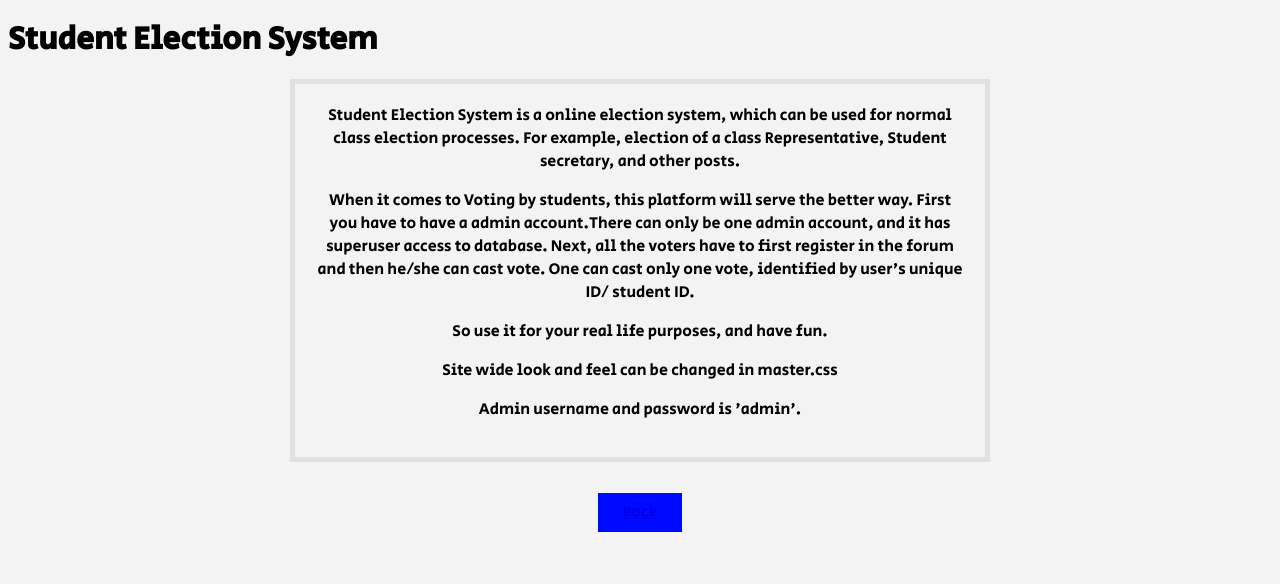
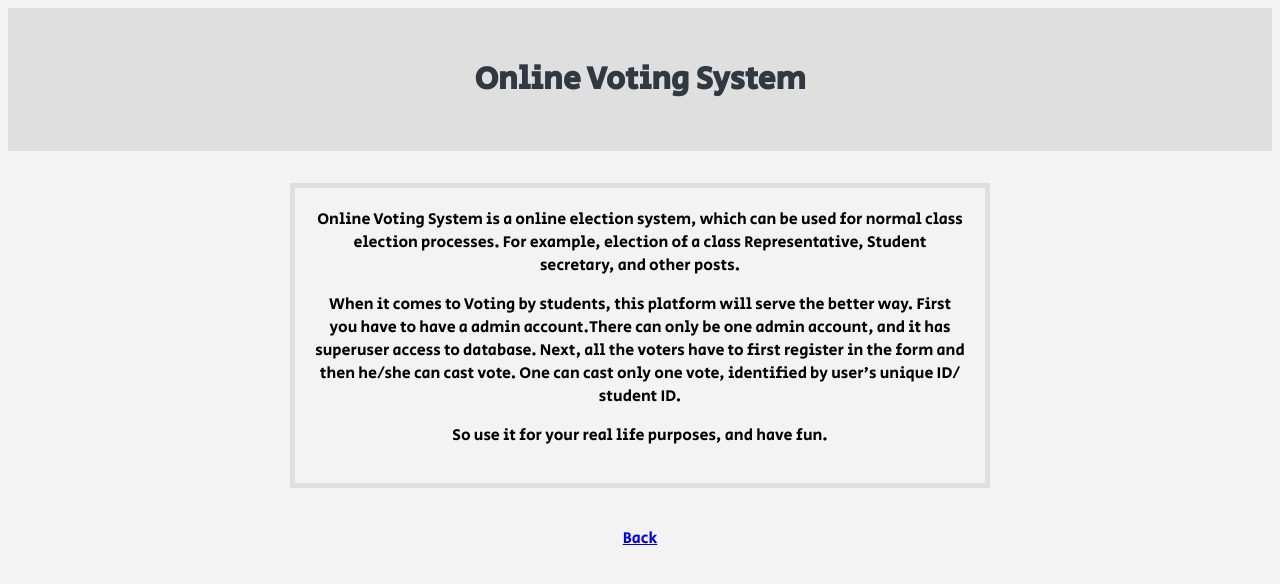
Before and after one commit to 363958/student, a PHP site: page /about.php in a window 1280 px wide. Shown: the top 584 px of the page. Run offline with PHP 8.4, Linux system fonts and the light colour scheme.

Commit message:
Add files via upload
new

```diff
--- a/Student-Election-System/about.php
+++ b/Student-Election-System/about.php
@@ -7,7 +7,7 @@
    <style type="text/css">
    	.content{
    		max-width: 650px;
-   		border: 5px solid #e1e1e1;
+   		border: 5px solid #dfdfdf;
    		padding: 20px;
    		text-align: center;
    		margin-left: auto;
@@ -17,16 +17,16 @@
    </style>
 </head>
 <body>
-<h1>Student Election System </h1>
-<div class="content">
-	Student Election System is a online election system, which can be used for normal class election processes. For example, election of a
+<header class="jumbotron text-center">
+        <h1>Online Voting System </h1>
+    </header>
+    <div class="content">
+	Online Voting System is a online election system, which can be used for normal class election processes. For example, election of a
 	class Representative, Student secretary, and other posts.
-	<p>When it comes to Voting by students, this platform will serve the better way. First you have to have a admin account.There can only be one admin account, and it has superuser access to database. Next, all the voters have to first register in the forum and then he/she can cast vote. One can cast only one vote, identified by user's unique ID/ student ID. </p>
+	<p>When it comes to Voting by students, this platform will serve the better way. First you have to have a admin account.There can only be one admin account, and it has superuser access to database. Next, all the voters have to first register in the form and then he/she can cast vote. One can cast only one vote, identified by user's unique ID/ student ID. </p>
 	<p>So use it for your real life purposes, and have fun.</p>
-	<p>Site wide look and feel can be changed in master.css</p>
-	<p> Admin username and password is 'admin'.</p>
 </div>
 <br>
-<p style="text-align: center; "><a href="index.php" style=" background-color: #000aff; padding: 8px 25px;">Back</a></p>
+<p style="text-align: center; "><a href="index.php" style="  padding: 8px 25px;">Back</a></p>
 </body>
 </html>
--- a/Student-Election-System/index.php
+++ b/Student-Election-System/index.php
@@ -7,6 +7,7 @@
 </head>
 
 <body>
+
 	  <header class="jumbotron text-center">
         <h1>Online Voting System </h1>
     </header>
--- a/Student-Election-System/master.css
+++ b/Student-Election-System/master.css
@@ -5,6 +5,8 @@ body {
 
 
 }
+
+
 header.jumbotron {
     background: #dfdfdf;
     color:#303841 ;
--- a/Student-Election-System/registerVoter.php
+++ b/Student-Election-System/registerVoter.php
@@ -48,7 +48,7 @@ header.jumbotron{
             border-radius: 10px;
         }
         form:hover {
-    background: #FFF2D7;
+    background: #f4f3f3;
     cursor: pointer;
 
 }
@@ -59,7 +59,7 @@ header.jumbotron{
     <body>
     <center>
               <header class="jumbotron text-center">
-        <h1>Onile Voting System </h1>
+        <h1>Online Voting System </h1>
 
     </header>
 <h2> New User Registration</h2>
```
Also changed, not shown: Student-Election-System/adminLogin.php (+16 -9 lines), Student-Election-System/registerCandidate.php (+5 -4 lines), Student-Election-System/studentvote.sql (+5 -6 lines), Student-Election-System/voterLogin.php (+5 -4 lines).
